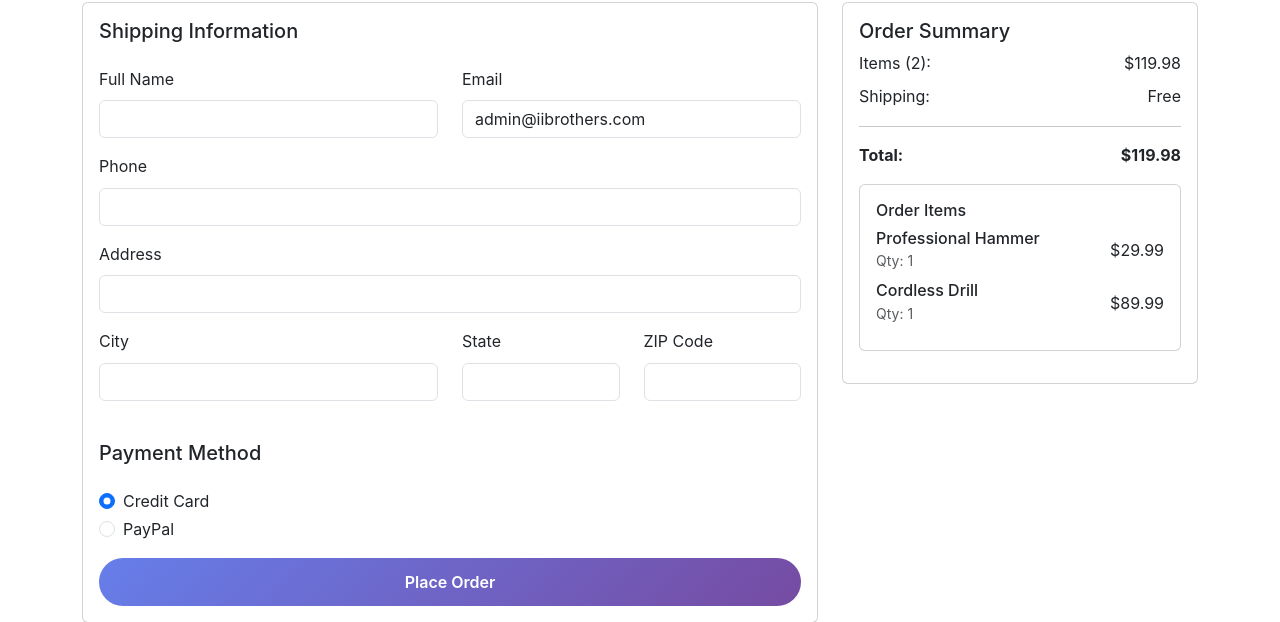
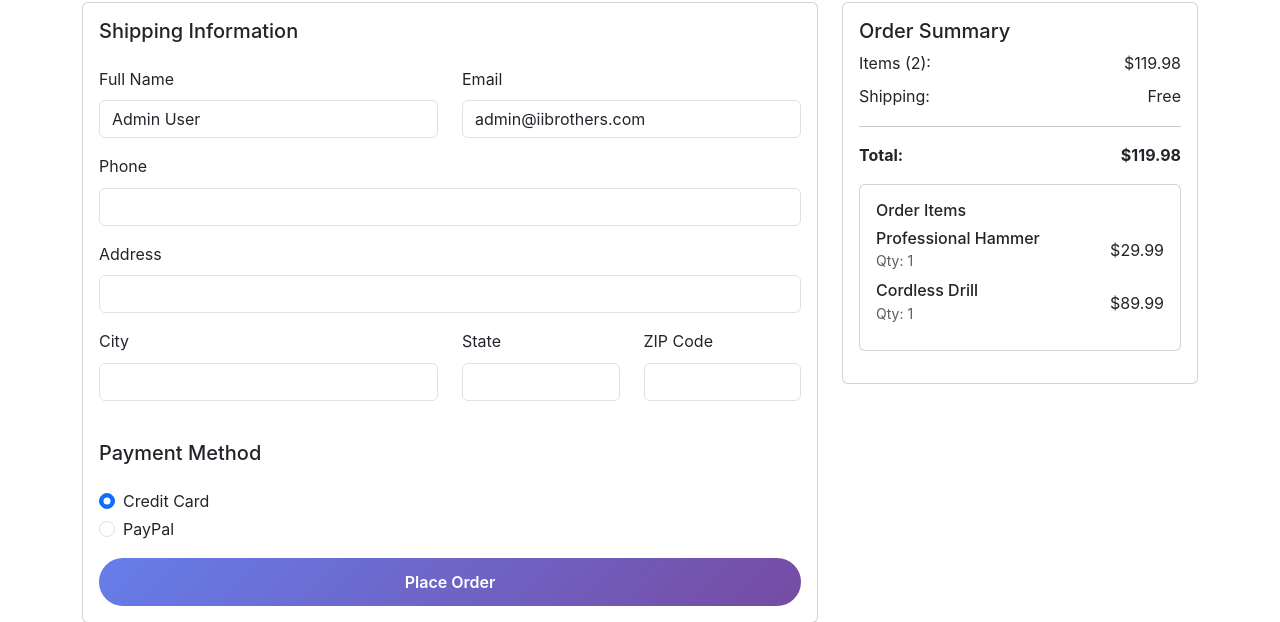
Before and after one commit to Ihsas01/Online-HardWare, a PHP site: page /Hard-Ware/checkout.php in a window 1280 px wide. Shown: the part 185-807 px from the top of the page. Run offline with PHP 8.4, Linux system fonts and the light colour scheme; a user stored in the database is signed in; data comes from the database, SQL or seed files in the repository; data that the repository does not hold is empty.

Commit message:
Update checkout.php

```diff
--- a/checkout.php
+++ b/checkout.php
@@ -142,12 +142,12 @@ include 'includes/header.php';
                                     <div class="col-md-6 mb-3">
                                         <label for="name" class="form-label">Full Name</label>
                                         <input type="text" class="form-control" id="name" name="name"
-                                               value="<?php echo htmlspecialchars($user['name']); ?>" required>
+                                               value="<?php echo htmlspecialchars($user['name'] ?? trim(($user['first_name'] ?? '') . ' ' . ($user['last_name'] ?? ''))); ?>" required>
                                     </div>
                                     <div class="col-md-6 mb-3">
                                         <label for="email" class="form-label">Email</label>
                                         <input type="email" class="form-control" id="email" name="email"
-                                               value="<?php echo htmlspecialchars($user['email']); ?>" required>
+                                               value="<?php echo htmlspecialchars($user['email'] ?? ''); ?>" required>
                                     </div>
                                 </div>
                                 <div class="mb-3">
```
